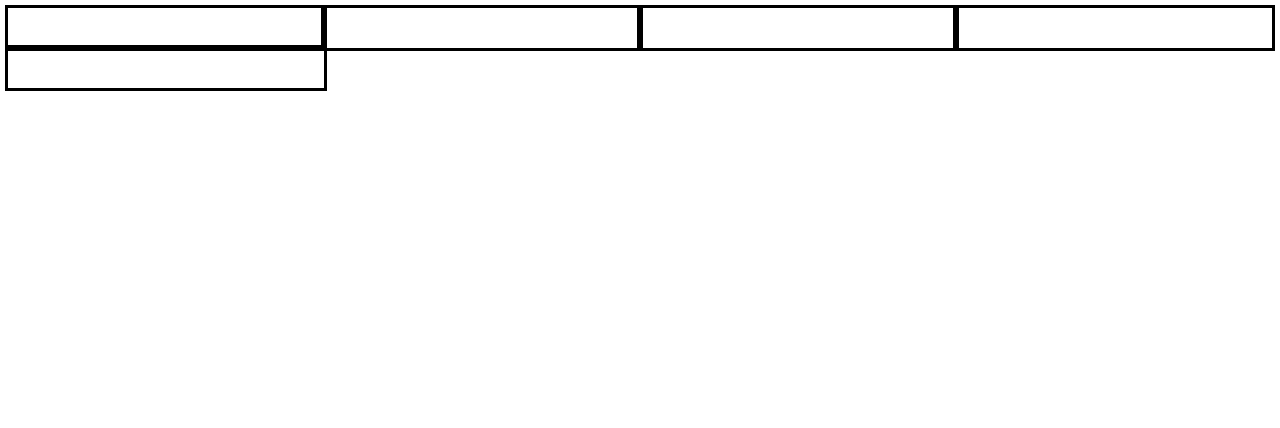
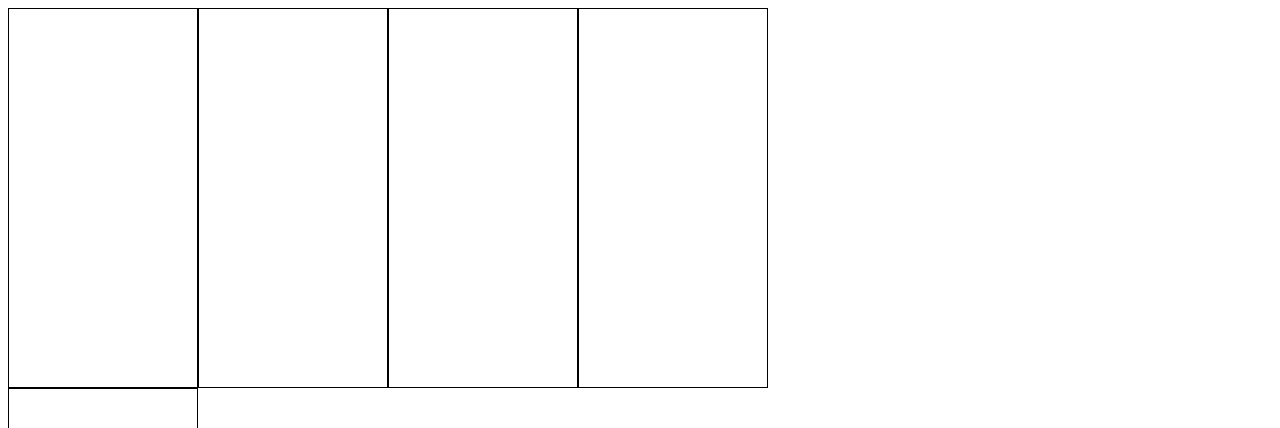
Before and after one commit to Micah-Morris/Etch-a-Sketch, a plain HTML site: page index.html in a window 1280 px wide. Shown: the top 428 px of the page. Drawn offline with Linux system fonts and the light colour scheme.

Commit message:
Make grid squares and sized grid to viewport

```diff
--- a/style.css
+++ b/style.css
@@ -1,9 +1,11 @@
 #container {
+    height: 95vh;
     display: grid;
     grid-template-columns: repeat(4, 1fr);
+    aspect-ratio: 1;
 }
 
 .box{
-   outline: solid;
-    height: 40px;
+    border: 1px solid black;
+
 }
```
